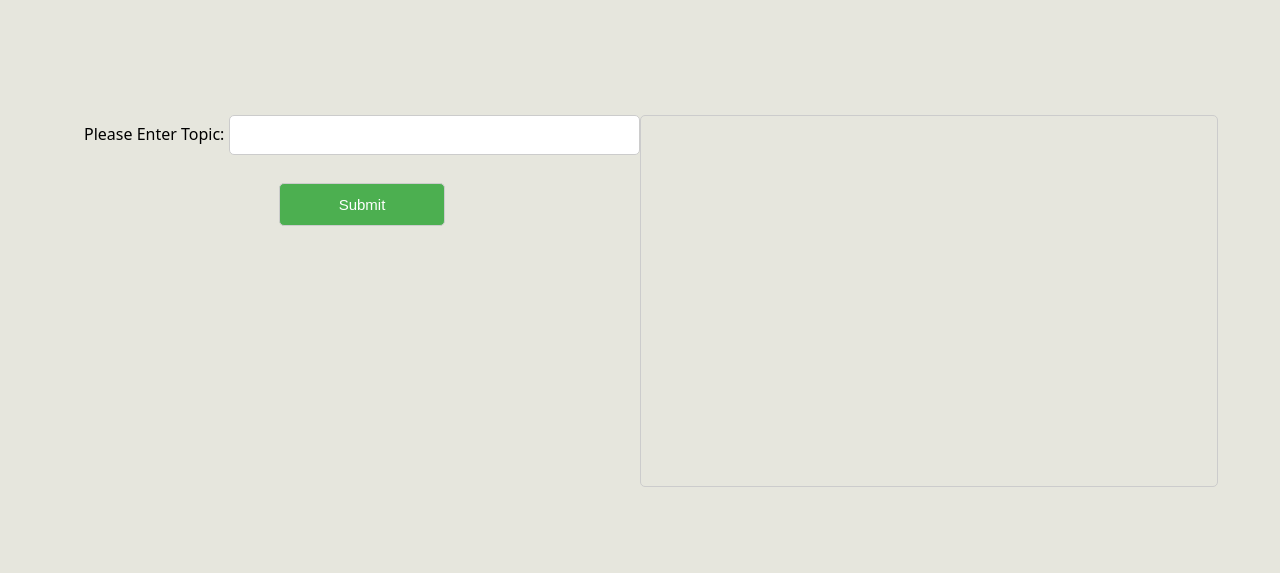
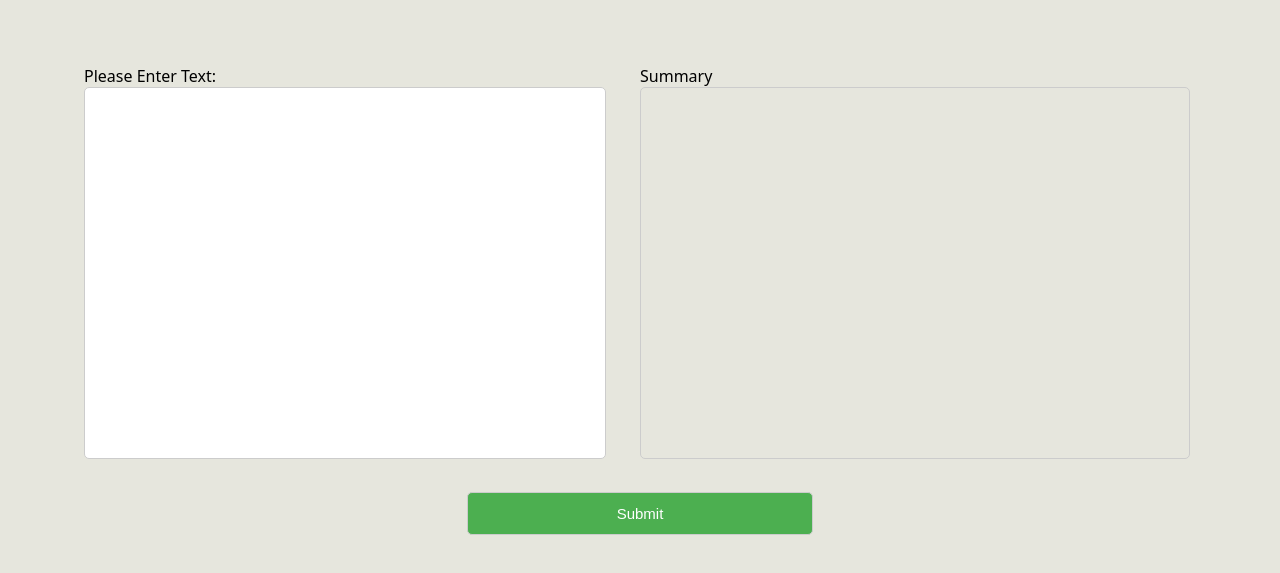
Before and after one commit to kishanjalan11/TEXT-er, a plain HTML site: page Frontend/summarizer.html in a window 1280 px wide. Shown: the part 97-670 px from the top of the page. Drawn offline with Linux system fonts and the light colour scheme.

Commit message:
Summarizer Html & CSS

```diff
--- a/Frontend/Styles/summarizer.css
+++ b/Frontend/Styles/summarizer.css
@@ -12,7 +12,7 @@ body{
     display: flex;
     justify-content: space-between;
     border-bottom: 3px solid black;
-    margin-bottom: 100px;
+    margin-bottom: 50px;
 }
 #logo{
     margin-left: 20px;
@@ -38,14 +38,6 @@ body{
 
 /* Nav CSS Part End*/
 
-/* Footer Styles */
-footer {
-    background-color: #333;
-    color: #fff;
-    text-align: center;
-    padding: 10px 0;
-}
-
 /* Loader Styles */
 .loader {
     border: 10px solid #f3f3f3;
@@ -55,7 +47,7 @@ footer {
     height: 50px;
     -webkit-animation: spin 2s linear infinite; /* Safari */
     animation: spin 2s linear infinite;
-    /* display: none; */
+    display: none;
   }
 
   /* Safari */
@@ -74,6 +66,7 @@ footer {
     display: flex;
     margin: 0 auto;
     padding: 20px;
+    /* background-color: #3498db; */
 }
 
 .left,.right{
@@ -85,7 +78,9 @@ footer {
     border: 1px solid #ccc;
     border-radius: 5px;
     font-size: 16px;
-    width:70%;
+    resize: none; /* Prevent resizing of the textarea */
+    width: 90%;
+    height: 350px;
 }
 
 .non-editable-textarea {
@@ -96,14 +91,13 @@ footer {
     font-size: 16px;
     resize: none; /* Prevent resizing of the textarea */
     background-color: rgb(230,230,221);
-    width: 100%;
+    width: 95%;
     height: 350px;
 }
 
 .status{
     display: flex;
-    margin-top: 20px;
-    gap: 20px;
+    gap: 10px;
     flex-direction: column;
     align-items: center;
 }
--- a/Frontend/summarizer.html
+++ b/Frontend/summarizer.html
@@ -31,25 +31,19 @@
     <main>
         <div class="container">
             <div class="left">
-                <label for="input">Please Enter Topic:</label>
-                <input type="text" class="input">
-                <div class="status">
-                    <input type="submit" id="submit">
-                    <!-- <div class="loader"></div> -->
-                </div>
+                <label for="input">Please Enter Text:</label>
+                <textarea name="input" class="input"></textarea>
             </div>
             <div class="right">
+                <label for="input">Summary</label>
                 <textarea class="non-editable-textarea" readonly>
                 </textarea>
             </div>
         </div>
-
+        <div class="status">
+            <input type="submit" id="submit">
+            <div class="loader"></div>
+        </div>
     </main>
-
-    <!-- <footer>
-        <div class="container">
-            <p>&copy; 2023 TEXT-er. All rights reserved.</p>
-        </div>
-    </footer> -->
 </body>
 </html>
```
Also changed, not shown: Frontend/Styles/index.css (+1 -9 lines), Frontend/Styles/translator.css (+1 -9 lines), Frontend/index.html (+1 -8 lines), Frontend/translator.html (+1 -7 lines).
